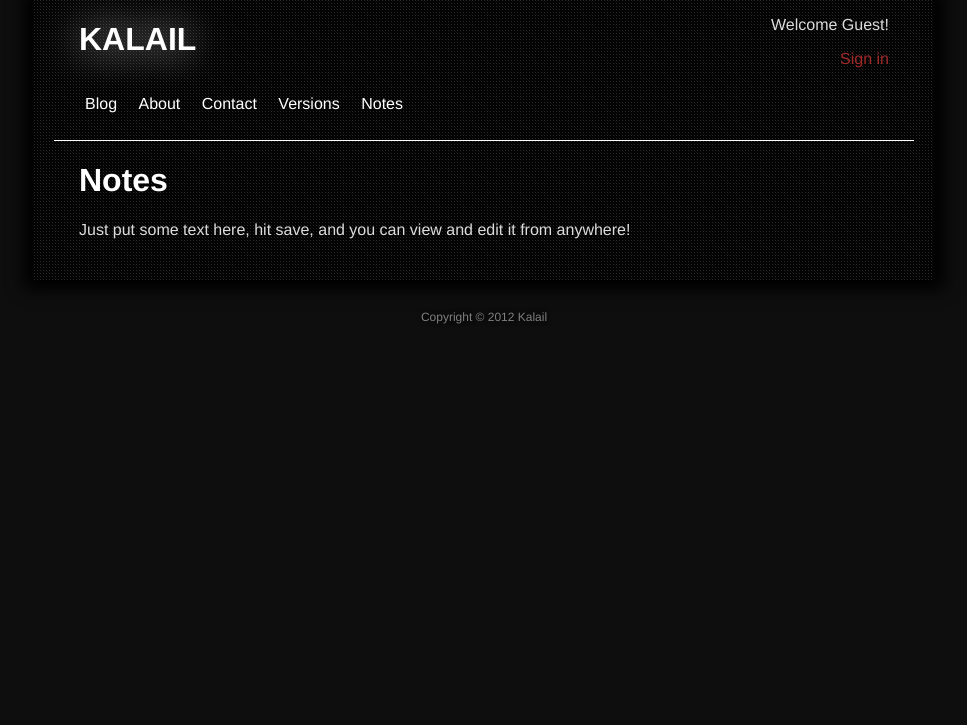
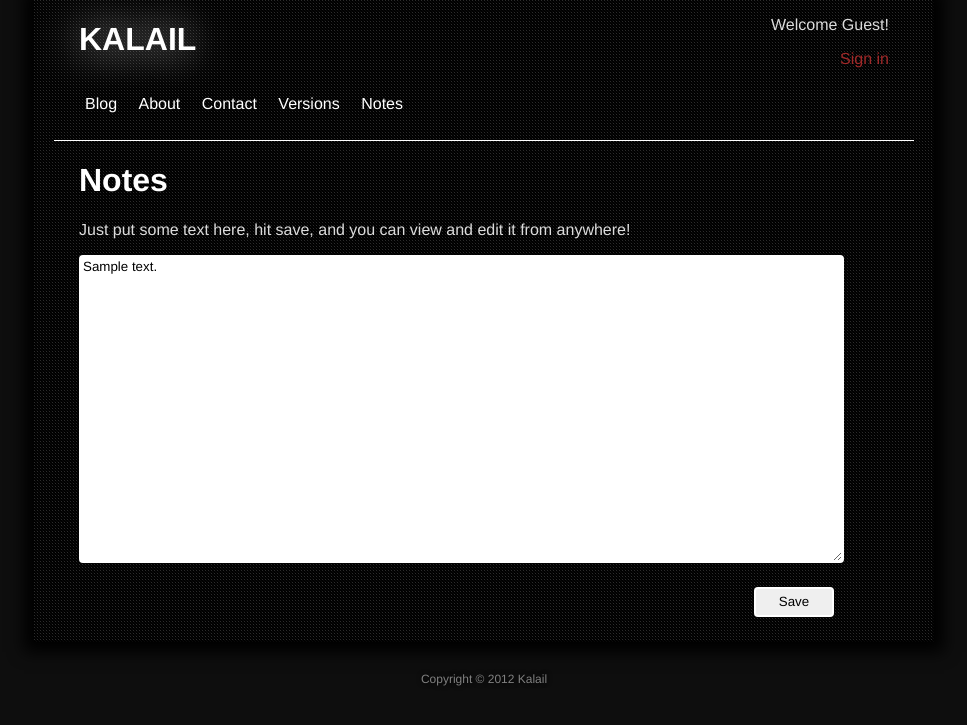
Before and after one commit to thekashifmalik/Kalail, a Django app: template kalail/templates/notes/index.html in a window 1280 px wide. Shown: the top 725 px of the page, without its empty margins (156-1123 px from the left). Run offline with Django 3.2, Linux system fonts and the light colour scheme; the template is opened without the code that fills it: values that come from a table or form of the project are taken from there, others are empty; tables that the repository leaves empty hold one stand-in row (values such as "Sample post"); parts of the project's set-up code (start-up, migrations or seed data) failed here and were passed over; some libraries are stand-ins or nearby versions.

Commit message:
Feature: Complete Notes app.

```diff
--- a/kalail/notes/models.py
+++ b/kalail/notes/models.py
@@ -4,8 +4,8 @@ from django.contrib.auth.models import User
 # Create your models here.
 class Notepad(models.Model):
 	body = models.TextField(blank=True)
-	author = models.ForeignKey(User)
+	user = models.OneToOneField(User)
 	created_on = models.DateTimeField(auto_now_add=True)
 
 	def __unicode__(self):
-		return "Notepad of " + self.author.first_name
+		return "Notepad of " + self.user.first_name
--- /dev/null
+++ b/kalail/static/css/notes_styles.css
@@ -0,0 +1,7 @@
+.notepad_submit
+{
+	height: 30px;
+	width: 80px;
+	margin-top: 20px;
+	margin-left: 675px;
+}
--- a/kalail/templates/notes/index.html
+++ b/kalail/templates/notes/index.html
@@ -1,7 +1,16 @@
 {% extends 'base.html' %}
 {% block title %}Notes{% endblock title %}
+{% block css %}
+<link href="{{STATIC_URL}}css/notes_styles.css" rel="stylesheet">
+{% endblock css %}
 {% block content %}
 <h1>Notes</h1>
 <p>Just put some text here, hit save, and you can view and edit it from anywhere!</p>
 
+<form action= {% url notes.views.index %} method="POST">
+	{% csrf_token %}
+	<textarea name='notepad_text' rows="20" cols="100" id='notepad_text'>{{notepad.body}}</textarea>
+	<input class='notepad_submit' type='submit' value='Save'/>
+</form>
+
 {% endblock content %}
```
Also changed, not shown: kalail/notes/views.py (+12 -6 lines), kalail/notes/migrations/0001_initial.py (added), kalail/notes/migrations/__init__.py (added).
